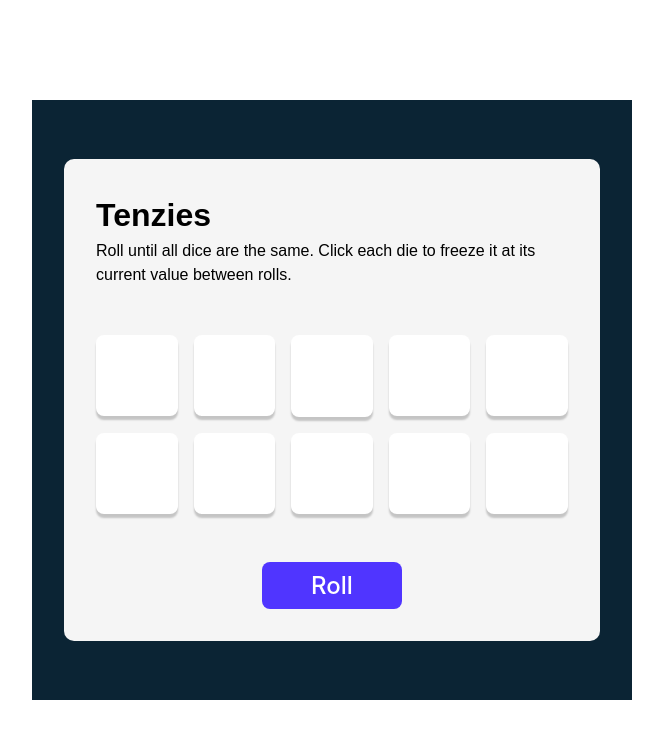
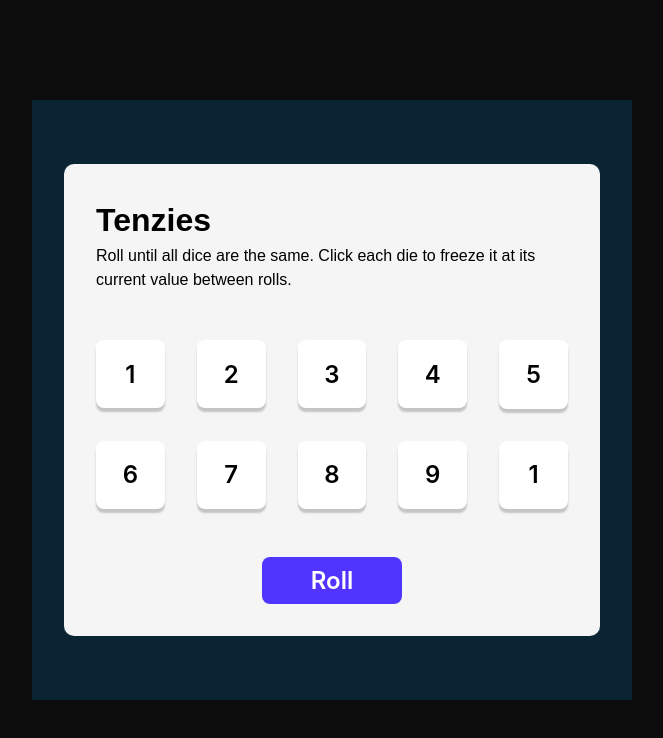
Before and after one commit to looonnng/tenzies, a React (Vite) app: page / in a window 1280 px wide. Shown: the top 738 px of the page, without its empty margins (308-971 px from the left). Built offline with nearby package versions, Linux system fonts and the light colour scheme; a web font is replaced by a local one.

Commit message:
refactor: move components to folder refactor: make dice into buttons feat: style dice

```diff
--- a/src/App.css
+++ b/src/App.css
@@ -56,7 +56,7 @@
 
   display: grid;
   grid-template-columns: repeat(5, minmax(40px, 1fr));
-  gap: 1rem;
+  gap: 2rem;
 }
 
 .dice {
@@ -71,9 +71,13 @@
 }
 
 button {
-  font-family: Inter ;
+  font-family: Inter;
   font-size: 1.5rem;
   background-color: var(--color-accent-two);
+}
+
+.roll-btn {
+  padding: 0.5rem 3rem;
   color: var(--color-lighter);
-  padding: 0.5rem 3rem;
+
 }
--- a/src/App.jsx
+++ b/src/App.jsx
@@ -1,35 +1,13 @@
 import './App.css';
+import Tenzie from './components/Tenzie';
 
 function App() {
   return (
-    <>
-      <div className="container flex-center">
-        <div className="tenzies-wrapper flex-center">
-          <div className="tenzies flex-center">
-            <div className="info">
-              <h1>Tenzies</h1>
-              <p>
-                Roll until all dice are the same. Click each die to freeze it at
-                its current value between rolls.
-              </p>
-            </div>
-            <div className="dice-wrapper">
-              <div className="dice"></div>
-              <div className="dice"></div>
-              <div className="dice"></div>
-              <div className="dice"></div>
-              <div className="dice"></div>
-              <div className="dice"></div>
-              <div className="dice"></div>
-              <div className="dice"></div>
-              <div className="dice"></div>
-              <div className="dice"></div>
-            </div>
-            <button>Roll</button>
-          </div>
-        </div>
+    <main className="container flex-center">
+      <div className="tenzies-wrapper flex-center">
+        <Tenzie />
       </div>
-    </>
+    </main>
   );
 }
 
--- /dev/null
+++ b/src/components/Die.jsx
@@ -0,0 +1,7 @@
+export default function Die(props) {
+  return (
+    <button className="dice flex-center">
+      <span>{props.value}</span>
+    </button>
+  );
+}
--- /dev/null
+++ b/src/components/Info.jsx
@@ -0,0 +1,11 @@
+export default function Info() {
+  return (
+    <div className="info">
+      <h1>Tenzies</h1>
+      <p>
+        Roll until all dice are the same. Click each die to freeze it at its
+        current value between rolls.
+      </p>
+    </div>
+  );
+}
--- /dev/null
+++ b/src/components/Tenzie.jsx
@@ -0,0 +1,23 @@
+import Die from './Die';
+import Info from './Info';
+
+export default function Tenzie() {
+  return (
+    <div className="tenzies flex-center">
+      <Info />
+      <div className="dice-wrapper">
+        <Die value={1} />
+        <Die value={2} />
+        <Die value={3} />
+        <Die value={4} />
+        <Die value={5} />
+        <Die value={6} />
+        <Die value={7} />
+        <Die value={8} />
+        <Die value={9} />
+        <Die value={1} />
+      </div>
+      <button className='roll-btn'>Roll</button>
+    </div>
+  );
+}
--- a/src/index.css
+++ b/src/index.css
@@ -21,16 +21,13 @@ a:hover {
 
 body {
   margin: 0;
+  background-color: #0c0c0c;
 }
 
 button {
   border-radius: 8px;
   border: 1px solid transparent;
-  padding: 0.6em 1.2em;
-  font-size: 1em;
-  font-weight: 500;
-  font-family: inherit;
-  background-color: #1a1a1a;
+  font-weight: 600;
   cursor: pointer;
   transition: border-color 0.25s;
 }
@@ -38,10 +35,7 @@ button {
 button:hover {
   border-color: #0c0c0c;
 }
-button:focus,
-button:focus-visible {
-  outline: 4px auto -webkit-focus-ring-color;
-}
+
 
 @supports (font-variation-settings: normal) {
   :root {
```
